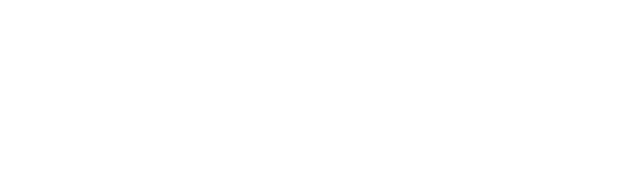
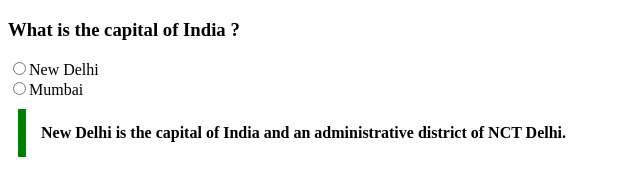
Before and after one commit to acciojob/trivia-rajinivatti, a website: page main.html in a window 1280 px wide. Shown: the whole page, without its empty margins (0-640 px from the left). Drawn offline with Linux system fonts and the light colour scheme.

Commit message:
Update main.html

```diff
--- a/main.html
+++ b/main.html
@@ -4,11 +4,30 @@
 
 <head>
 	<link rel="stylesheet" href="styles.css">
+	<style>
+		blockquote{
+			width: 600px;
+			margin: 10px;
+			padding: 15px;
+			border-left: 8px solid green;
+			background-color: "#f8fffe";
+			font-weight: bold;
+		}
+	</style>
 </head>
 
 <body>
 	<!-- the entire body must be written by student -->
-    <script type="text/javascript" src="./script.js">
+	<h3>What is the capital of India ?</h3>
+	<forms>
+	<input type="radio">New Delhi
+	<br>
+	<input type="radio">Mumbai
+</forms>
+<blockquote cite="https://en.wikipedia.org/wiki/New_Delhi">
+	New Delhi is the capital of India and an administrative district of NCT Delhi.
+</blockquote>
+	<script type="text/javascript" src="./script.js">
 </script>
 
 </body>
```
